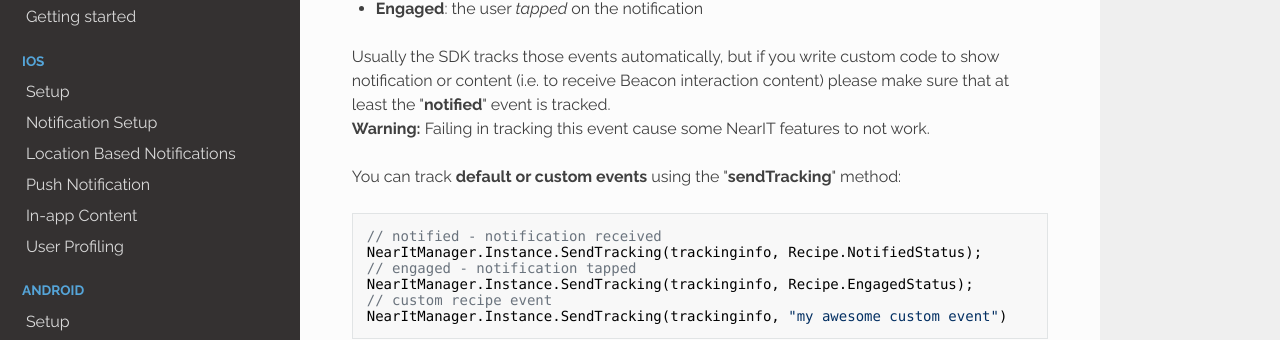
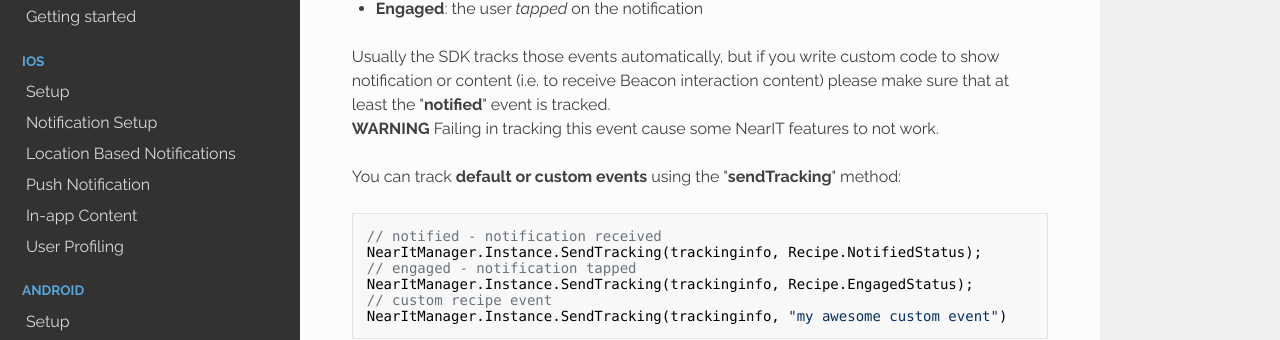
Before and after one commit to nearit/Xamarin-SDK, an MkDocs documentation site: the page built from docs/android/in-app-content.md, in a window 1280 px wide and 900 px high, scrolled down 986 px. Shown: the part 141-481 px from the top of the window. Built offline with MkDocs 1.6.1, drawn with Linux system fonts in a browser that asks for light colours; nearby versions of some CDN libraries; old or Windows-style settings are respelled for this version of MkDocs.

```diff
--- a/docs/android/in-app-content.md
+++ b/docs/android/in-app-content.md
@@ -43,7 +43,7 @@ NearIT allows to track user engagement events on recipes. Any recipe has at leas
   - **Engaged**: the user *tapped* on the notification
 
 Usually the SDK tracks those events automatically, but if you write custom code to show notification or content (i.e. to receive Beacon interaction content) please make sure that at least the "**notified**" event is tracked.
-<br>**Warning:** Failing in tracking this event cause some NearIT features to not work.
+<br>**WARNING** Failing in tracking this event cause some NearIT features to not work.
 
 
 You can track **default or custom events** using the "**sendTracking**" method:
```
